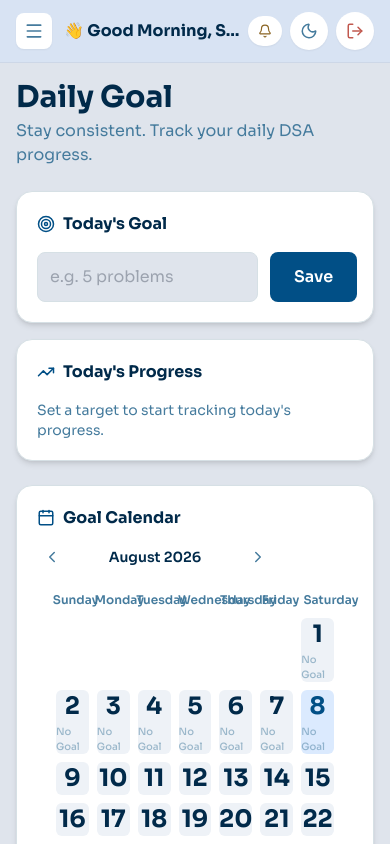
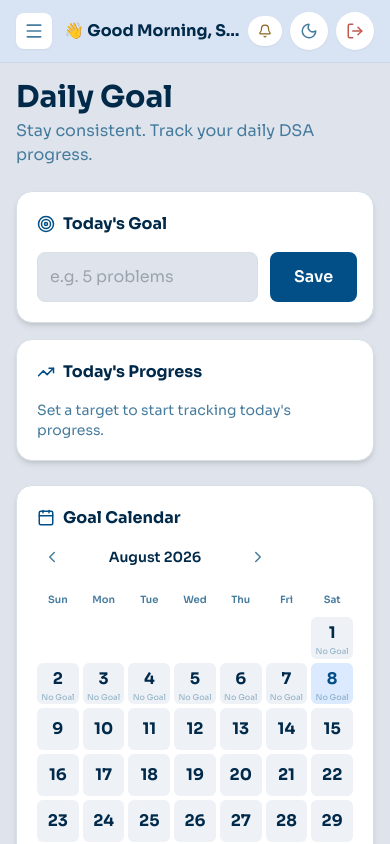
Before and after one commit to varinda-Aggarwal/CodePulse, a React (Create React App) app in the folder client/: page /goal in a window 390 px wide. Shown: the top 844 px of the page. Built offline with nearby package versions, Linux system fonts and the light colour scheme; no server answers; sample sign-in values are in the browser's storage.

Commit message:
Fix responsive overflow issues in AI Study Plan tasks and Daily Goal calendar

```diff
--- a/client/src/pages/AIStudyPlan.js
+++ b/client/src/pages/AIStudyPlan.js
@@ -207,7 +207,7 @@ const AIStudyPlan = () => {
 
                 <div className="flex justify-end">
                     {plan && isViewingToday ? (
-                        <div className="flex items-center gap-3">
+                        <div className="flex items-center gap-3 flex-wrap justify-end">
                             <span className="text-text-muted text-xs">{generationCount}/2 generations used today</span>
                             <button
                                 onClick={() => handleGenerate(true)}
@@ -291,13 +291,13 @@ const AIStudyPlan = () => {
                                                     onClick={() => toggleTask(t.id)}
                                                     className="w-full flex items-center justify-between gap-3 py-1.5 px-2.5 rounded-lg border border-surface-border hover:bg-surface-bg transition text-left"
                                                 >
-                                                    <div className="flex items-center gap-2.5">
+                                                    <div className="flex items-center gap-2.5 flex-1 min-w-0">
                                                         {checkedTasks[t.id]
                                                             ? <CheckCircle2 size={16} className="text-success shrink-0" />
                                                             : <Circle size={16} className="text-text-muted/40 shrink-0" />}
-                                                        <span className="flex items-baseline gap-2">
-                                                            <span className="text-text-muted text-[10px] font-semibold uppercase tracking-wide">{t.type}</span>
-                                                            <span className={`text-sm font-medium ${checkedTasks[t.id] ? 'text-text-muted line-through' : 'text-text'}`}>
+                                                        <span className="flex items-baseline gap-2 min-w-0">
+                                                            <span className="text-text-muted text-[10px] font-semibold uppercase tracking-wide shrink-0">{t.type}</span>
+                                                            <span className={`text-sm font-medium truncate ${checkedTasks[t.id] ? 'text-text-muted line-through' : 'text-text'}`}>
                                                                 {t.label}
                                                             </span>
                                                         </span>
--- a/client/src/pages/DailyGoal.js
+++ b/client/src/pages/DailyGoal.js
@@ -203,12 +203,15 @@ const DailyGoal = () => {
                     <p className="text-text-muted text-center py-8">Loading calendar...</p>
                 ) : (
                     <>
-                        <div className="grid grid-cols-7 gap-2 mb-2.5 w-[90%] mx-auto">
+                        <div className="grid grid-cols-7 gap-1 sm:gap-2 mb-2.5 w-full sm:w-[90%] mx-auto">
                             {['Sunday', 'Monday', 'Tuesday', 'Wednesday', 'Thursday', 'Friday', 'Saturday'].map((d) => (
-                                <div key={d} className="text-text-muted text-xs text-center font-semibold">{d}</div>
+                                <div key={d} className="text-text-muted text-[10px] sm:text-xs text-center font-semibold">
+                                    <span className="sm:hidden">{d.slice(0, 3)}</span>
+                                    <span className="hidden sm:inline">{d}</span>
+                                </div>
                             ))}
                         </div>
-                        <div className="grid grid-cols-7 gap-2 w-[88%] mx-auto">
+                        <div className="grid grid-cols-7 gap-1 sm:gap-2 w-full sm:w-[88%] mx-auto">
                             {calendarDays.map((dayObj, idx) => {
                                 if (!dayObj) return <div key={idx} className="aspect-square" />;
 
@@ -234,11 +237,11 @@ const DailyGoal = () => {
                                         onMouseLeave={(e) => (e.currentTarget.style.backgroundColor = bgColor)}
                                         className="aspect-square rounded-md flex flex-col items-center justify-center gap-0.5 transition-colors"
                                     >
-                                        <span className={`text-2xl font-bold ${isToday ? 'text-brand' : 'text-text'}`}>
+                                        <span className={`text-base sm:text-2xl font-bold ${isToday ? 'text-brand' : 'text-text'}`}>
                                             {dayObj.day}
                                         </span>
                                         {!isFuture && (
-                                            <span className={`text-[10px] font-medium ${hasTarget ? 'text-text-muted' : 'text-text-muted/50'}`}>
+                                            <span className={`text-[8px] sm:text-[10px] font-medium leading-none truncate px-0.5 ${hasTarget ? 'text-text-muted' : 'text-text-muted/50'}`}>
                                                 {hasTarget ? `${entry.achieved}/${entry.target}` : 'No Goal'}
                                             </span>
                                         )}
@@ -259,7 +262,7 @@ const DailyGoal = () => {
             </div>
 
             {/* Monthly Summary */}
-            <div className="grid grid-cols-2 md:grid-cols-5 gap-4">
+            <div className="grid grid-cols-2 sm:grid-cols-3 lg:grid-cols-5 gap-4">
                 <div className={`${cardClass} p-5 flex flex-col items-center text-center`}>
                     <span className="flex items-center gap-1.5 text-brand font-semibold text-sm">
                         <BarChart3 size={16} /> Problems Solved
```
